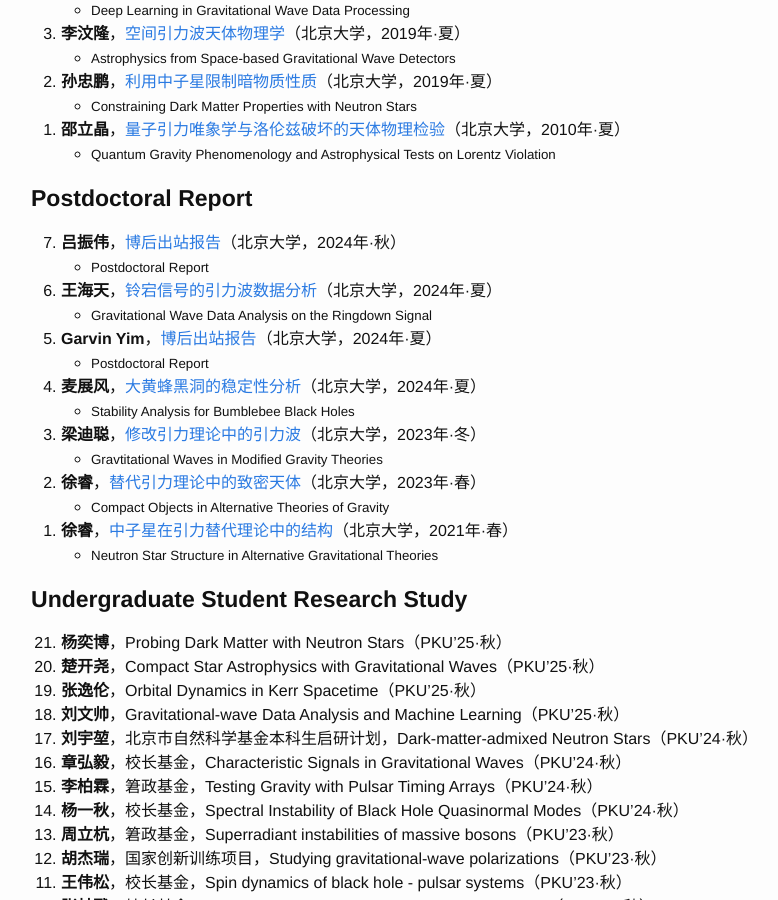
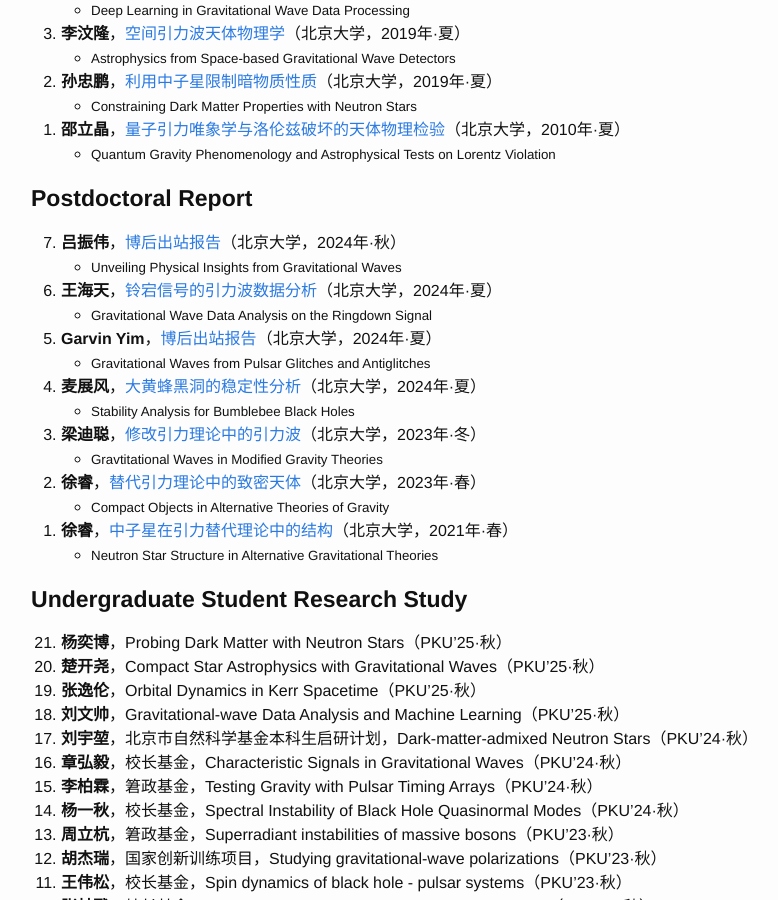
Before and after one commit to Friendshao/Friendshao.github.io, a Jekyll site: the page built from docs/theses.md, in a window 1280 px wide and 900 px high, scrolled down 1768 px. Shown: the whole window, without its empty margins (239-1017 px from the left). Built offline with Jekyll 4.4.1, drawn with Linux system fonts in a browser that asks for light colours; formulas are drawn with MathJax 3.

Commit message:
Update theses.md

```diff
--- a/docs/theses.md
+++ b/docs/theses.md
@@ -104,11 +104,11 @@ tr:nth-child(odd) {
 <big><big> **Postdoctoral Report**
 
 0. **吕振伟**，[博后出站报告](theses/LyuZhenwei.pdf)（北京大学，2024年·秋）
-  - <small> Postdoctoral Report
+  - <small> Unveiling Physical Insights from Gravitational Waves
 0. **王海天**，[铃宕信号的引力波数据分析](theses/WangHaitian.pdf)（北京大学，2024年·夏）
   - <small> Gravitational Wave Data Analysis on the Ringdown Signal
 0. **Garvin Yim**，[博后出站报告](theses/YimGarvin.pdf)（北京大学，2024年·夏）
-  - <small> Postdoctoral Report
+  - <small> Gravitational Waves from Pulsar Glitches and Antiglitches
 0. **麦展风**，[大黄蜂黑洞的稳定性分析](theses/MaiZhanfeng.pdf)（北京大学，2024年·夏）
   - <small> Stability Analysis for Bumblebee Black Holes
 0. **梁迪聪**，[修改引力理论中的引力波](theses/LiangDicong.pdf)（北京大学，2023年·冬）
```
